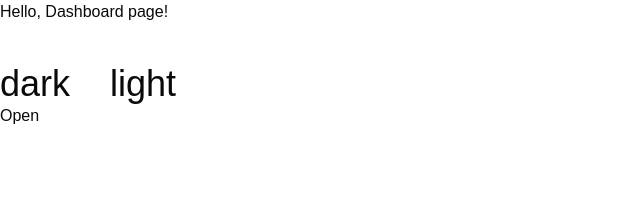
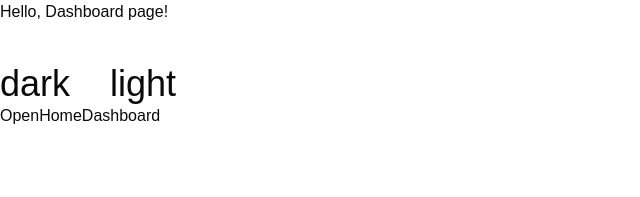
Before and after one commit to ilkome/next, a Next.js app: page /dashboard in a window 1280 px wide. Shown: the top 197 px of the page, without its empty margins (0-640 px from the left). Built offline with nearby package versions, Linux system fonts and the light colour scheme.

Commit message:
2024.10.19-13:21

```diff
--- a/src/app/layout.tsx
+++ b/src/app/layout.tsx
@@ -1,12 +1,13 @@
 import type { Metadata, Viewport } from "next";
 import { ThemeProvider } from "@/components/ThemeProvider"
-import ThemeToggle from "@/components/ThemeToggle"
+import ThemeToggle from "@/components/ThemeToggle";
 
 const APP_DEFAULT_TITLE = "Finapp";
 const APP_TITLE_TEMPLATE = "%s - Finapp";
 
 import "./globals.css";
 import Dropdown from "@/components/Dropdown";
+import Link from "next/link";
 
 export const metadata: Metadata = {
   title: {
@@ -47,6 +48,9 @@
           {children}
           <ThemeToggle></ThemeToggle>
           <Dropdown></Dropdown>
+
+          <Link href="/">Home</Link>
+          <Link href="/dashboard">Dashboard</Link>
         </ThemeProvider>
       </body>
     </html>
```
Also changed, not shown: .eslintrc.json.
